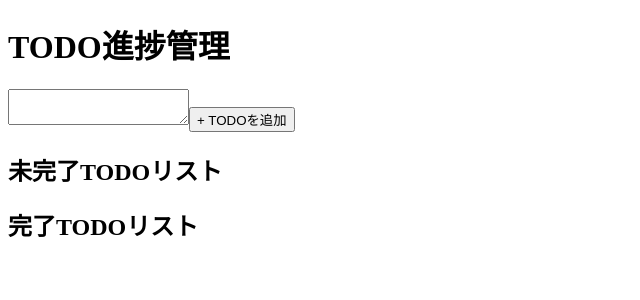
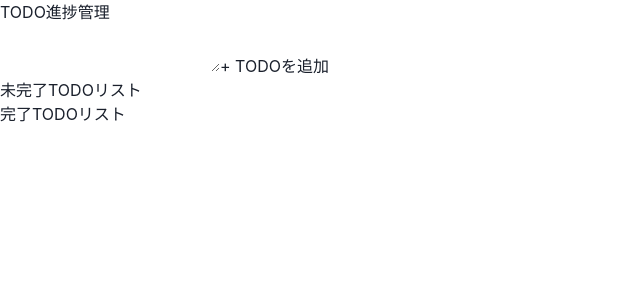
Before and after one commit to takatoshiinaoka/react-todo-app, a React (Create React App) app: page / in a window 1280 px wide. Shown: the top 300 px of the page, without its empty margins (0-640 px from the left). Built offline with nearby package versions, Linux system fonts and the light colour scheme; data requests are answered from the project's data file.

Commit message:
[add] Chakra-UI  Provider

```diff
--- a/src/index.js
+++ b/src/index.js
@@ -1,7 +1,34 @@
-import React from 'react'
-import { createRoot } from 'react-dom/client'
+import React, { StrictMode } from 'react'
+import { ReactDOM, createRoot } from 'react-dom/client'
 import App from './components/App'
+import { ChakraProvider } from "@chakra-ui/react"
+import theme from "./theme/theme"
 
 const container = document.getElementById('root')
 const root = createRoot(container)
-root.render(<App/>)
+root.render(
+    <StrictMode>
+        <ChakraProvider>
+            <App/>
+        </ChakraProvider>
+    </StrictMode>
+)
+
+
+// import React from 'react';
+// import ReactDOM from 'react-dom/client';
+// import './index.css';
+// import App from './App';
+// import reportWebVitals from './reportWebVitals';
+
+// const root = ReactDOM.createRoot(document.getElementById('root'));
+// root.render(
+//   <React.StrictMode>
+//     <App />
+//   </React.StrictMode>
+// );
+
+// // If you want to start measuring performance in your app, pass a function
+// // to log results (for example: reportWebVitals(console.log))
+// // or send to an analytics endpoint. Learn more: https://bit.ly/CRA-vitals
+// reportWebVitals();
--- /dev/null
+++ b/src/theme/theme.js
@@ -0,0 +1,21 @@
+// @chacra-ui/react の extendThemeを利用して
+// グローバルに適応したいテーマを設定
+import { extendTheme } from "@chakra-ui/react"
+
+// extendTheme を利用して、アプリ全体に適応されるグローバルなテーマを定義
+const theme = extendTheme({
+    styles: {
+        global: {
+            body: {
+                backgroundColor: "orange.50",
+                color: "gray.800",
+            },
+            p: {
+                fontSize: { base: "md", md: "lg" },
+                lineHeight: "tall"
+            }
+        }
+    }
+})
+
+export default theme
```
